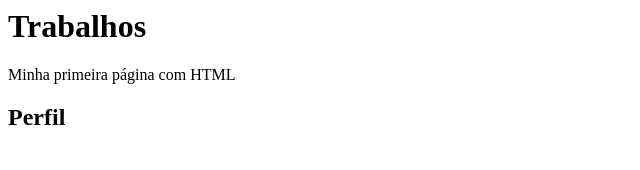
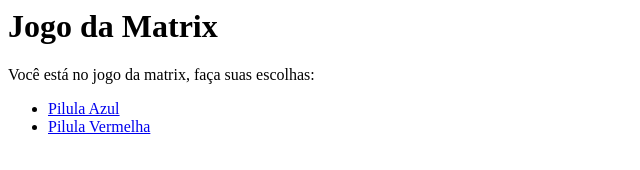
Before and after one commit to JuliaRocha24/JuliaRocha24.github.io, a plain HTML site: page index.html in a window 1280 px wide. Shown: the whole page, without its empty margins (0-640 px from the left). Drawn offline with Linux system fonts and the light colour scheme.

Commit message:
Add files via upload

```diff
--- a/index.html
+++ b/index.html
@@ -1,11 +1,17 @@
 <html>
   <head>
-    <title>Júlia | Minha Página</title>
+    <title>Aventura-Solo</title>
+    <meta charset="utf-8">
   </head>
   <body>
-    <h1>Trabalhos</h1>
-    <p>Minha primeira página com HTML</p>
+    <h1>Jogo da Matrix</h1>
+    <p>Você está no jogo da matrix, faça suas escolhas:</p>
+  <ul>
+    <li><a href="pilulaazul.html">Pilula Azul</a></li>
+    <li><a href="pilulavermelha.html">Pilula Vermelha</a></li>
+  </ul>
 
-    <h2>Perfil</h2>
+
+
   </body>
 </html>
```
Also changed, not shown: pilulaazul.html (added, +1 -0 lines), pilulavermelha.html (added, +1 -0 lines).
